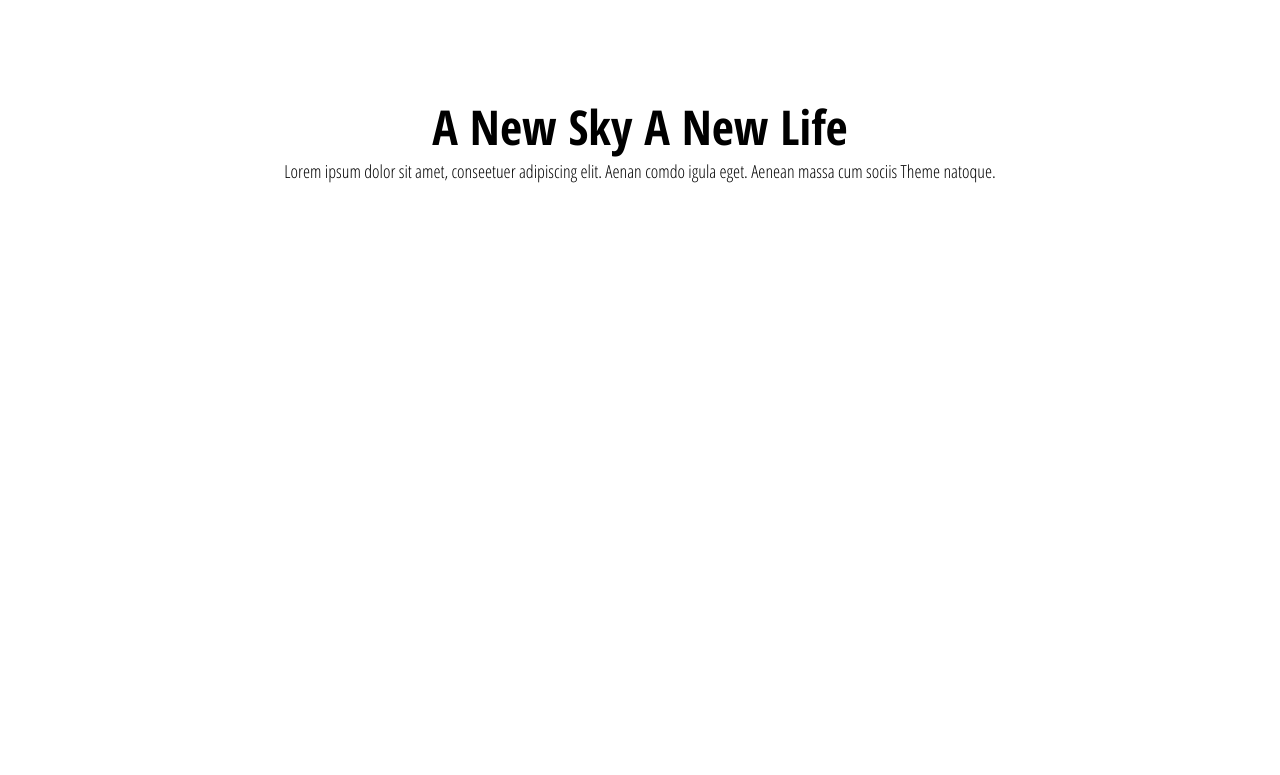
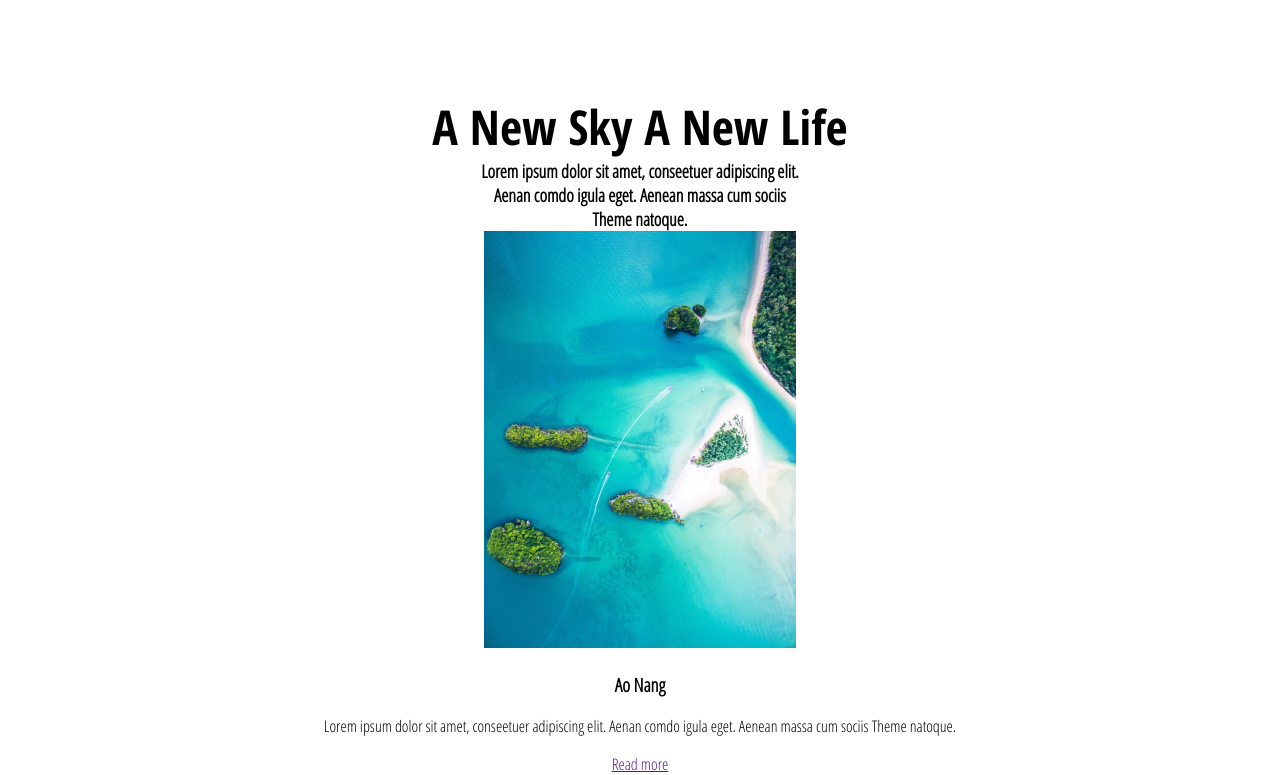
Before and after one commit to Alexeysergey/Thailand2.io, a plain HTML site: page index.html in a window 1280 px wide. Shown: the part 802-1577 px from the top of the page. Before the commit the page ends 985 px from the top, so only its background shows below. Drawn offline with Linux system fonts and the light colour scheme.

Commit message:
second commit

```diff
--- a/index.html
+++ b/index.html
@@ -55,6 +55,19 @@
         <div class="promo__subscription">A New Sky A New Life</div>
         <div class="promo__subscription-small">Lorem ipsum dolor sit amet, conseetuer adipiscing elit. Aenan comdo
             igula eget. Aenean massa cum sociis Theme natoque.</div>
+
+          <div class="promo__item">
+            <img class="promo__item-img" src="/images/denys-nevozhai-guNIjIuUcgY-unsplash 1.jpg" alt="">
+            <img class="promo__item-star" src="/images/cil_star.svg" alt="">
+
+
+            <div class="promo__block">
+                <h3 class="promo__block-header">Ao Nang</h3>
+                <p class="promo__block-text">Lorem ipsum dolor sit amet, conseetuer adipiscing elit. Aenan comdo
+                    igula eget. Aenean massa cum sociis Theme natoque.</p>
+                <a class="promo__block-link"href="">Read more</a>
+            </div>
+          </div>
     </div>
 
 
--- a/scss/style.scss
+++ b/scss/style.scss
@@ -109,10 +109,9 @@ nav {
     margin-top: 96px;
     box-sizing: border-box;
     text-align: center;
-}
-.promo__subscription{
-    font-size: 48px;
-    font-family: "Bold";
+    display: flex;
+    flex-direction: column;
+    align-items: center;
 }
 .promo__subscription{
     font-size: 48px;
@@ -121,5 +120,15 @@ nav {
 .promo__subscription-small{
     font-size: 18px;
     font-family: "Light";
-    max-width: 447;
+    width: 25%;
+    word-wrap: normal;
+    font-weight: bold;
 }
+.promo__item{
+    position: relative;
+}
+.promo__item-star{
+    position: absolute;
+    top: 5px;
+    right: -5px;
+}
```
Also changed, not shown: images/cil_star.svg (added), images/denys-nevozhai-guNIjIuUcgY-unsplash 1.jpg (added), scss/style.css, 1 other file.
